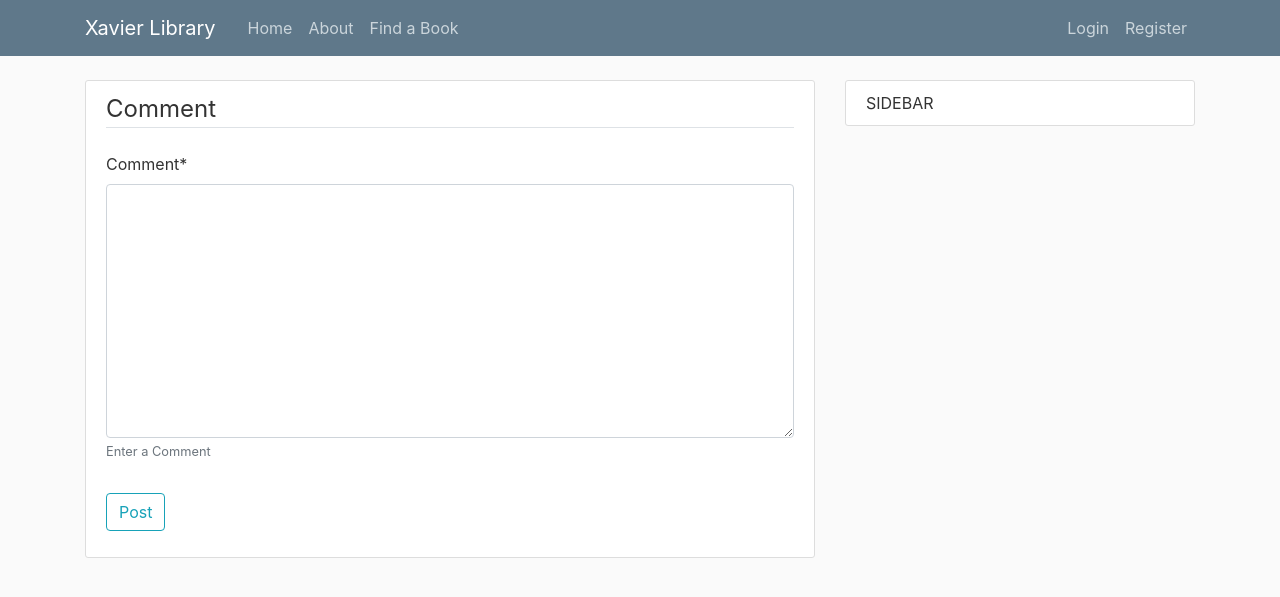
After one commit to LorenzoCA1/SECURDEMP, a Django app: page /book/7/comment/ in a window 1280 px wide. The commit adds this page. Shown: the top 597 px of the page. Run offline with Django 3.2, Linux system fonts and the light colour scheme; some libraries are stand-ins or nearby versions.

Commit message:
semi fixed comment
still buggy

```diff
--- a/library/models.py
+++ b/library/models.py
@@ -39,9 +39,11 @@ class Language(models.Model):
 
 class comment(models.Model):
     book = models.ForeignKey('Book', on_delete=models.SET_NULL, null=True)
-    comment = models.TextField(max_length=1000, help_text="Enter a brief description of the book")
+    comment = models.TextField(max_length=1000, help_text="Enter a Comment")
     author = models.ForeignKey(User, on_delete=models.SET_NULL, null=True)
 
+    def get_absolute_url(self):
+        return reverse('book-detail', kwargs={'pk': self.book.pk})
 
     def __str__(self):
         """String for representing the Model object (in Admin site etc.)"""
--- a/library/templates/library/book_detail.html
+++ b/library/templates/library/book_detail.html
@@ -32,6 +32,10 @@
 			<div style="margin-left:20px;margin-top:20px">
 			    <h4>Comments</h4>
 
+			    <div class="form-group">
+					<a class="mr-2" href="comment">comment</a>
+				</div>
+
 			    {% for comment in book.comment_set.all %}
 			      <hr>
 			      <p><strong>Comment</strong> {{ comment.comment }}</p>
--- /dev/null
+++ b/library/templates/library/comment_form.html
@@ -0,0 +1,16 @@
+{% extends "library/base.html" %}
+{% load crispy_forms_tags %}
+{% block content%}
+	<div class="content-section">
+		<form method="POST">
+			{% csrf_token %}
+			<fieldset class="form-group">
+				<legend class="border-bottom mb-4">Comment</legend>
+					{{form|crispy}}
+			</fieldset>
+			<div class="form-group">
+				<button class = "btn btn-outline-info" type="submit">Post</button>
+			</div>
+		</form>
+	</div>
+{% endblock content %}
--- a/library/urls.py
+++ b/library/urls.py
@@ -1,5 +1,5 @@
 from django.urls import path
-from .views import BookListView, BookDetailView,BookCreateView, BookSearchView
+from .views import BookListView, BookDetailView,BookCreateView, BookSearchView, CommentCreateView
 from.import views
 
 urlpatterns = [
@@ -8,4 +8,5 @@ urlpatterns = [
     path('search/', BookSearchView.as_view(), name='library-search'),
     path('book/<int:pk>/',BookDetailView.as_view(), name='book-detail'),#path('book/<book>',views.book, name='library-book'),
     path('book/add/',BookCreateView.as_view(),name='book-create'),
+    path('book/<int:pk>/comment/',CommentCreateView.as_view(),name='comment-create'),#path('book/comment/',CommentCreateView.as_view(),name='comment-create'),
 ]
--- a/library/views.py
+++ b/library/views.py
@@ -43,6 +43,16 @@ class BookCreateView(CreateView):
 	model = Book
 	fields = ['title','author','summary','isbn','genre','language','call']
 
+class CommentCreateView(CreateView):
+	model = comment
+	fields = ['comment']
+
+	def form_valid(self, form):
+		book = Book.objects.get(pk=self.kwargs['pk'])
+		form.instance.author = self.request.user
+		form.instance.book = book
+		return super(CommentCreateView, self).form_valid(form)
+
 
 def about(request):
 	return render(request, 'library/about.html',{'title':'About'})
```
Also changed, not shown: db.sqlite3.
